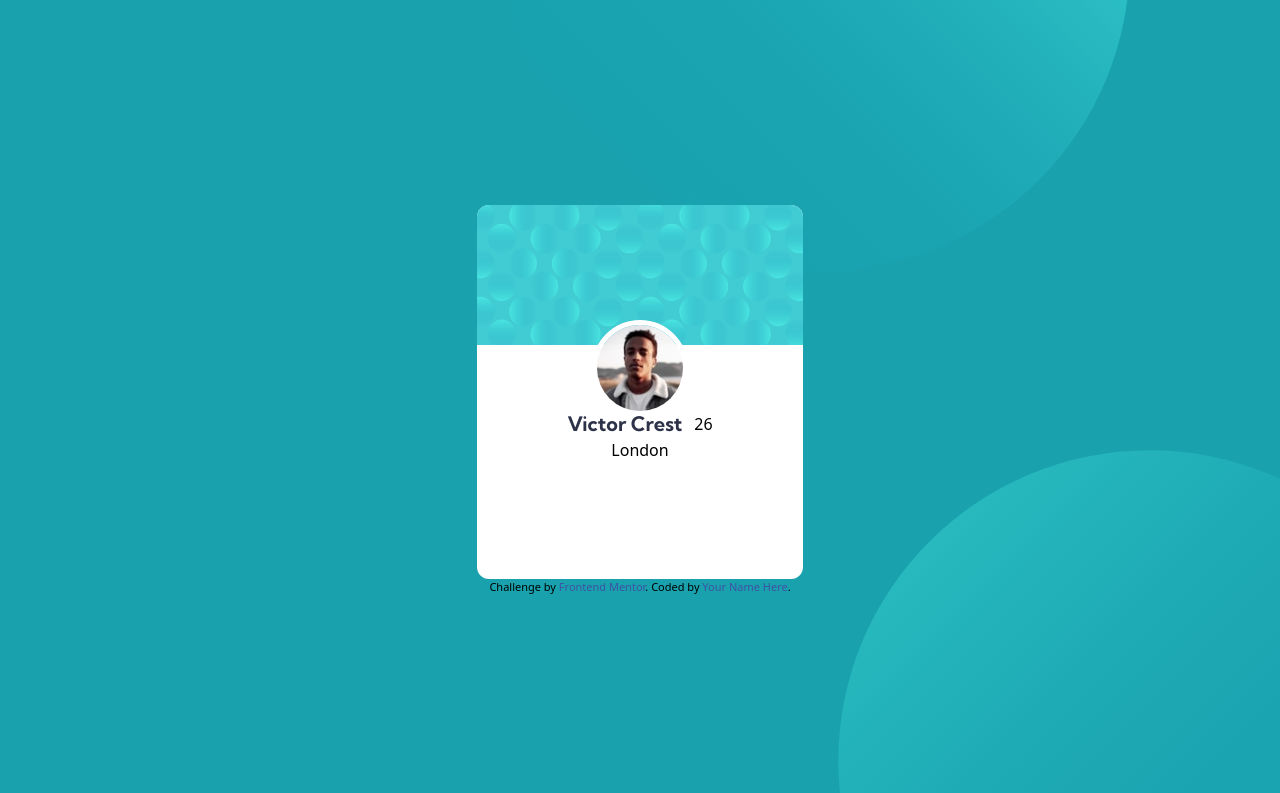
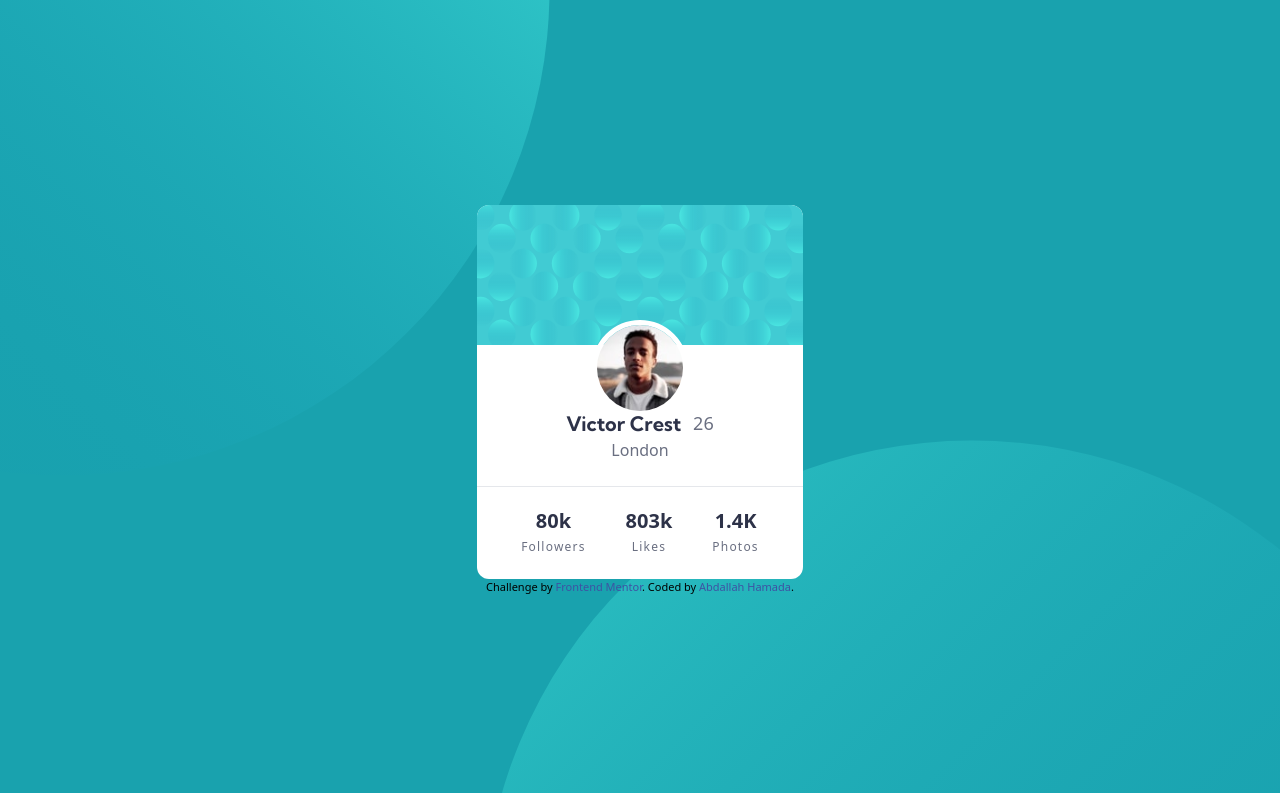
Before and after one commit to AbdullahHamadax/profile-card-component, a plain HTML site: page index.html in a window 1280 px wide. Shown: the top 793 px of the page. Drawn offline with nearby package versions, Linux system fonts and the light colour scheme; a web font is replaced by a local one.

Commit message:
Project is done.

```diff
--- a/index.html
+++ b/index.html
@@ -42,13 +42,13 @@
     </style>
   </head>
   <body
-    class="min-h-screen flex flex-col items-center justify-center bg-Dark_cyan"
+    class="min-h-screen flex flex-col items-center justify-center bg-Dark_cyan overflow-hidden"
   >
     <div class="rounded-xl bg-white w-[326px] h-[374px]">
       <img
         src="images/bg-pattern-top.svg"
         alt="cyan circle"
-        class="absolute top-[-350px] z-[-2] right-[150px] bottom-[500px] w-[622px] h-[621px]"
+        class="absolute top-[-350px] z-[-2] right-[150px] bottom-[500px] w-[622px] h-[621px] sm:w-[978px] sm:h-[976px] sm:top-[-500px] sm:right-[730px]"
       />
       <div class="flex flex-col items-center justify-center">
         <img
@@ -62,19 +62,54 @@
           >
             Victor Crest
           </h1>
-          <p class="">26</p>
+          <p class="text-Dark_grayish_blue text-[1.125rem] font-normal">26</p>
         </div>
-        <p>London</p>
+        <p class="text-Dark_grayish_blue font-normal">London</p>
+        <hr class="w-full mt-6" />
+
+        <div
+          class="flex justify-between items-center gap-10 mt-5 font-Kambh_Sans"
+        >
+          <div class="flex flex-col items-center gap-1">
+            <p class="text-Very_dark_desaturated_blue font-bold text-xl">80k</p>
+            <p
+              class="text-Dark_grayish_blue text-xs tracking-widest font-normal"
+            >
+              Followers
+            </p>
+          </div>
+          <div class="flex flex-col items-center gap-1">
+            <p class="text-Very_dark_desaturated_blue font-bold text-xl">
+              803k
+            </p>
+            <p
+              class="text-Dark_grayish_blue text-xs tracking-widest font-normal"
+            >
+              Likes
+            </p>
+          </div>
+          <div class="flex flex-col items-center gap-1">
+            <p class="text-Very_dark_desaturated_blue font-bold text-xl">
+              1.4K
+            </p>
+            <p
+              class="text-Dark_grayish_blue text-xs tracking-widest font-normal"
+            >
+              Photos
+            </p>
+          </div>
+        </div>
+
         <img
           src="images/image-victor.jpg"
           alt="victor image"
-          class="absolute top-[320px] rounded-full w-[96px] h-[96px] border-white border-[5px]"
+          class="absolute top-[315px] rounded-full w-[96px] h-[96px] border-white border-[5px] sm:top-[320px] 2xl:top-[435px]"
         />
       </div>
       <img
         src="images/bg-pattern-bottom.svg"
         alt="cyan circle"
-        class="absolute top-[450px] z-[-2] right-[-180px] bottom-[0px] w-[622px] h-[621px]"
+        class="absolute top-[450px] z-[-2] right-[-180px] w-[622px] h-[621px] sm:w-[978px] sm:h-[976px] sm:top-[440px]"
       />
     </div>
 
@@ -82,7 +117,7 @@
       Challenge by
       <a href="https://www.frontendmentor.io?ref=challenge" target="_blank"
         >Frontend Mentor</a
-      >. Coded by <a href="#">Your Name Here</a>.
+      >. Coded by <a href="#">Abdallah Hamada</a>.
     </div>
   </body>
 </html>
```
